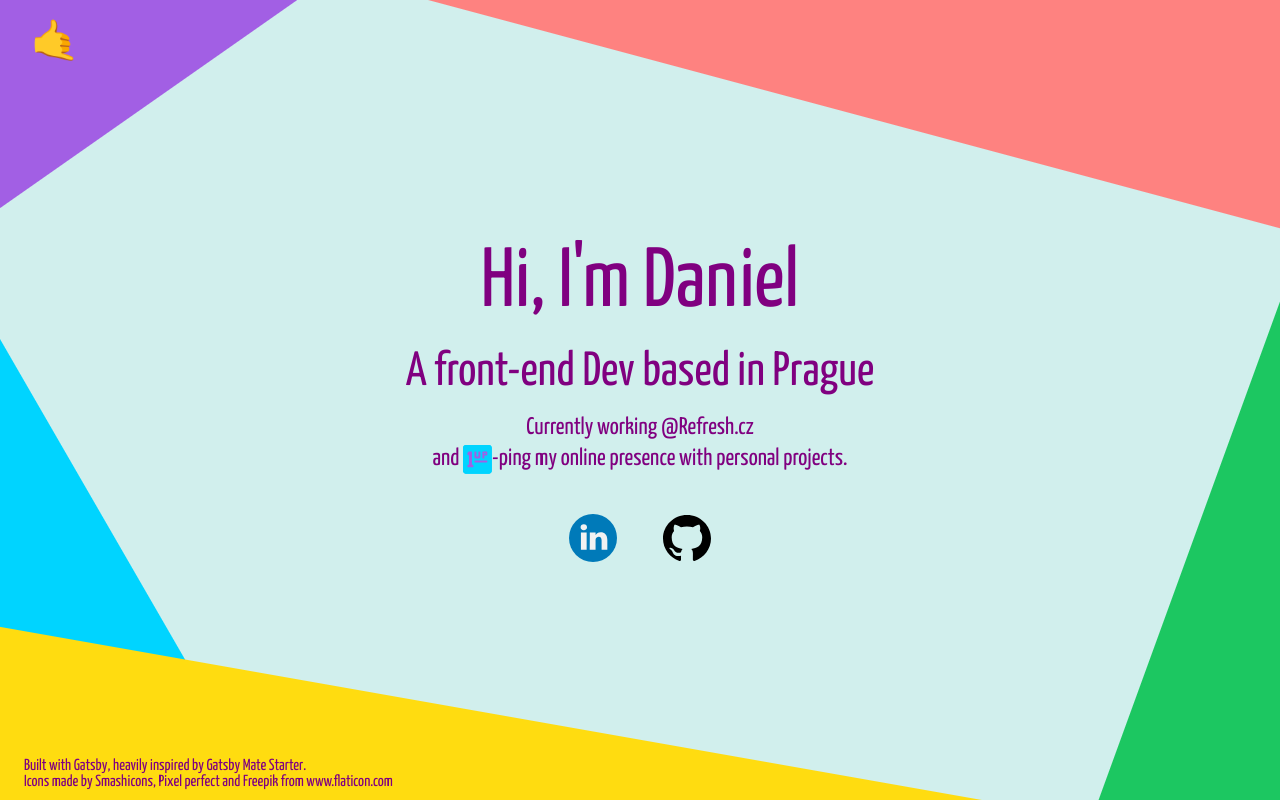
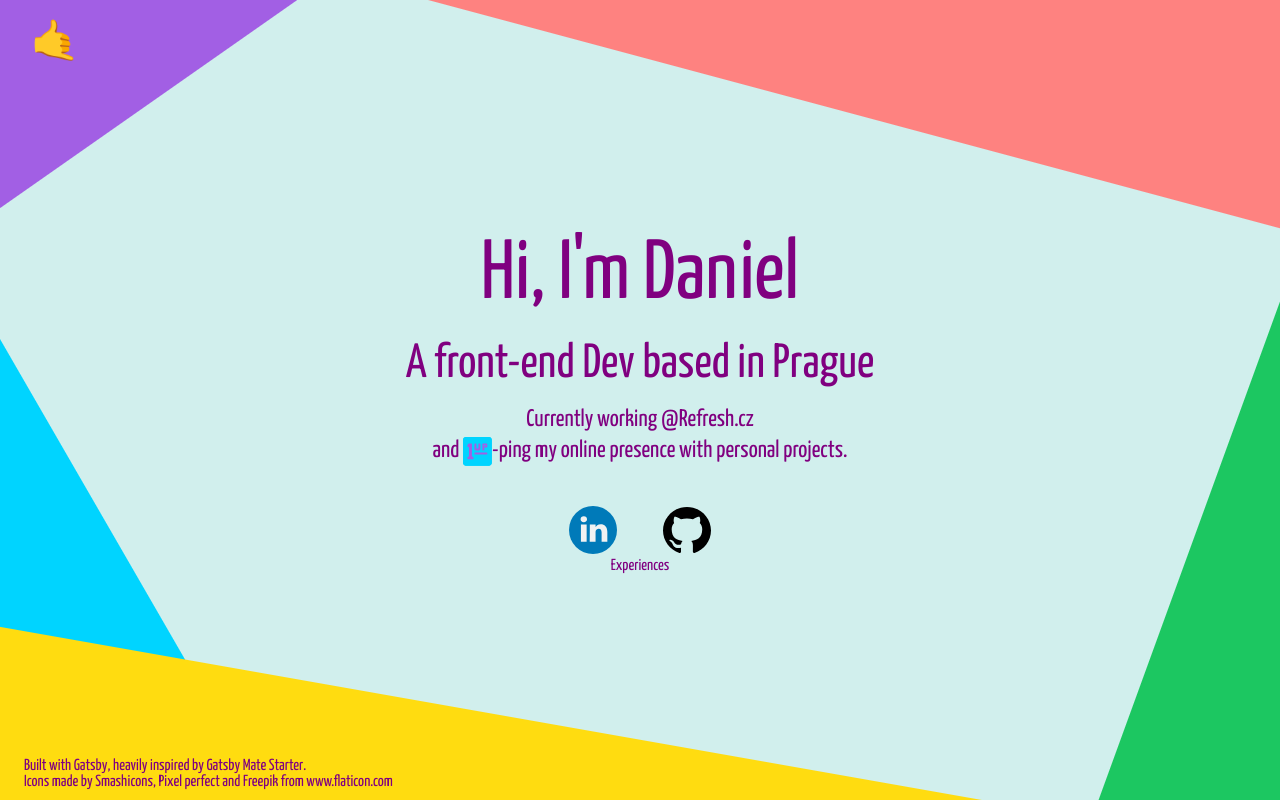
Before and after one commit to DanielChomat/chomat.tech, a Gatsby site: page / in a window 1280 px wide. Built offline with nearby package versions, Linux system fonts and the light colour scheme; Gatsby itself is replaced by a stand-in of ours.

Commit message:
Adding pre-commit lint + Upgrading all packages + Adding Experiences section

```diff
--- /dev/null
+++ b/src/components/Experiences/index.js
@@ -0,0 +1,9 @@
+import React from "react"
+
+const Experiences = () => {
+  console.log("Rendering experiences")
+
+  return <div>Experiences</div>
+}
+
+export default Experiences
--- a/src/pages/index.js
+++ b/src/pages/index.js
@@ -4,6 +4,7 @@ import { graphql, Link } from "gatsby"
 import Bio from "../components/bio"
 import Layout from "../components/layout"
 import Seo from "../components/seo"
+import Experiences from "../components/Experiences"
 
 const BlogIndex = ({ data, location }) => {
   const siteTitle = data.site.siteMetadata.title
@@ -13,6 +14,7 @@ const BlogIndex = ({ data, location }) => {
     <Layout location={location} title={siteTitle}>
       <Seo title="All posts" />
       <Bio />
+      <Experiences />
     </Layout>
   )
 }
```
Also changed, not shown: package.json (+28 -22 lines), 3 other files.
